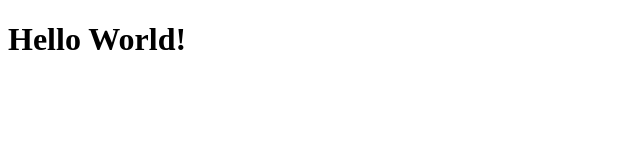
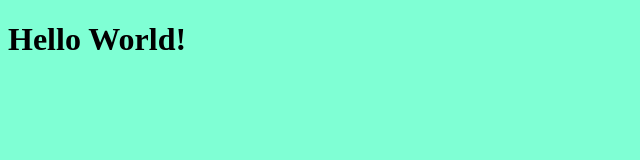
Before and after one commit to serdar1234/git-sample, a plain HTML site: page index.html in a window 1280 px wide. Shown: the whole page, without its empty margins (0-640 px from the left). Drawn offline with Linux system fonts and the light colour scheme.

Commit message:
added styles

```diff
--- a/index.html
+++ b/index.html
@@ -4,6 +4,7 @@
     <meta charset="UTF-8">
     <meta http-equiv="X-UA-Compatible" content="IE=edge">
     <meta name="viewport" content="width=device-width, initial-scale=1.0">
+    <link rel="stylesheet" href="styles.css" />
     <title>Document</title>
 </head>
 <body>
--- /dev/null
+++ b/styles.css
@@ -0,0 +1,3 @@
+body {
+    background-color: aquamarine;
+}
```
